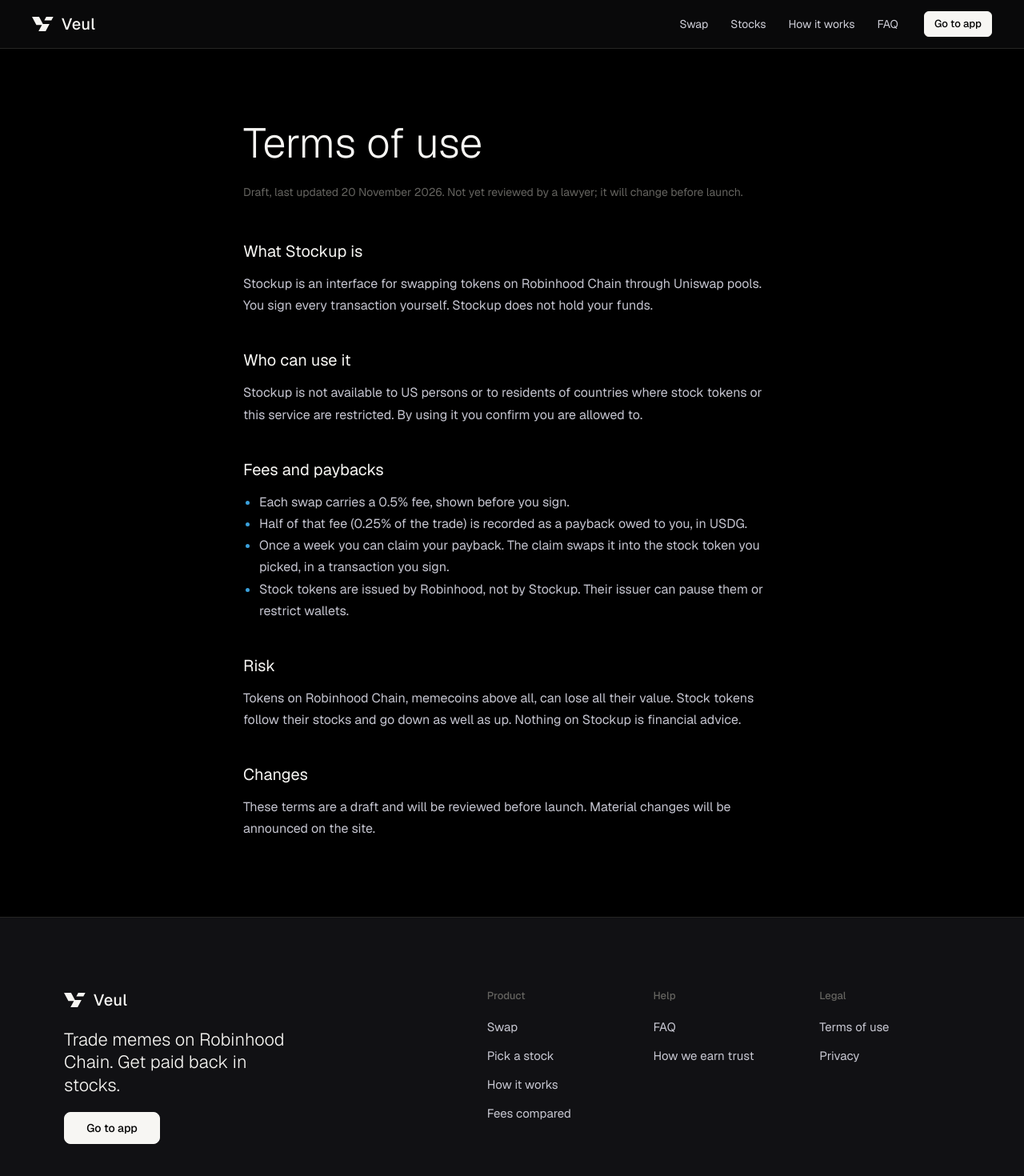
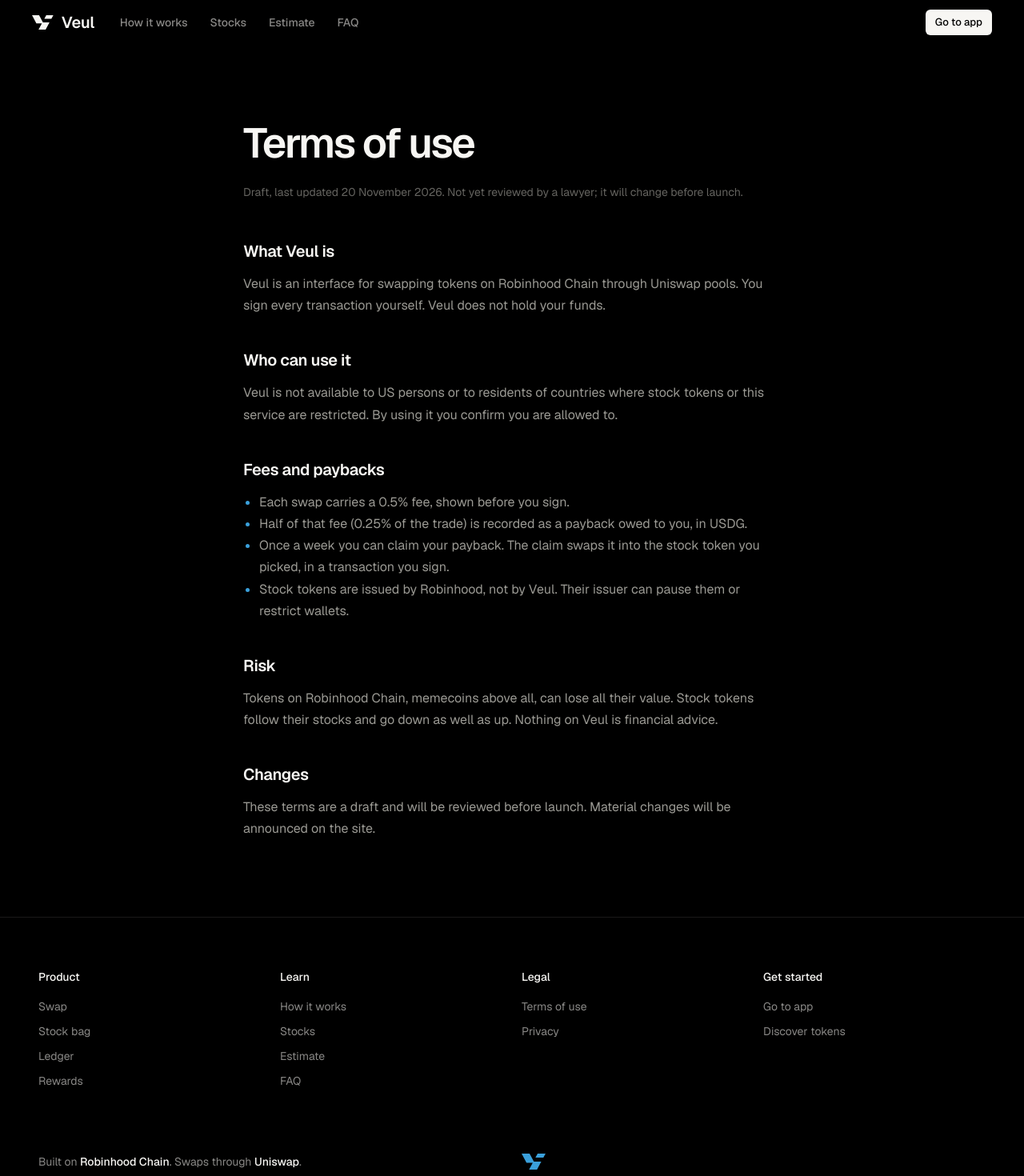
Before and after one commit to veultrade/veul, a Next.js app in the folder web/: page /terms in a window 1280 px wide. Shown: the top 1470 px of the page at 80% size. Built offline with nearby package versions, Linux system fonts and the light colour scheme.

Commit message:
Shared v3 frame for 404, terms and privacy; Privy logo
Header and footer move to components/v3/Chrome.tsx; legal pages and the 404 use it and say Veul. brand/privy-logo.png (360x180, transparent) for Privy's login window.

```diff
--- a/web/src/app/privacy/page.tsx
+++ b/web/src/app/privacy/page.tsx
@@ -1,7 +1,7 @@
 import type { Metadata } from "next";
 import { LegalPage } from "@/components/site/LegalPage";
 
-export const metadata: Metadata = { title: "Privacy · Stockup" };
+export const metadata: Metadata = { title: "Privacy · Veul" };
 
 export default function PrivacyPage() {
   return (
@@ -9,13 +9,13 @@ export default function PrivacyPage() {
       <h2>What we store</h2>
       <ul>
         <li>Your wallet address, and your login email if you sign in with email or Google (handled by our login provider, Privy).</li>
-        <li>The swaps you make through Stockup and the paybacks they earn, so we can pay you. These are public on Robinhood Chain anyway.</li>
+        <li>The swaps you make through Veul and the paybacks they earn, so we can pay you. These are public on Robinhood Chain anyway.</li>
         <li>Your country, read from your connection, only to block regions where the service is not allowed.</li>
       </ul>
       <h2>What we do not do</h2>
       <p>We do not sell your data, we do not use ad trackers, and we never ask for your private keys or seed phrase.</p>
       <h2>Contact</h2>
-      <p>Questions about your data go to the contact listed on the site once Stockup launches.</p>
+      <p>Questions about your data go to the contact listed on the site once Veul launches.</p>
     </LegalPage>
   );
 }
--- a/web/src/app/terms/page.tsx
+++ b/web/src/app/terms/page.tsx
@@ -1,24 +1,24 @@
 import type { Metadata } from "next";
 import { LegalPage } from "@/components/site/LegalPage";
 
-export const metadata: Metadata = { title: "Terms · Stockup" };
+export const metadata: Metadata = { title: "Terms · Veul" };
 
 export default function TermsPage() {
   return (
     <LegalPage title="Terms of use" updated="20 November 2026">
-      <h2>What Stockup is</h2>
-      <p>Stockup is an interface for swapping tokens on Robinhood Chain through Uniswap pools. You sign every transaction yourself. Stockup does not hold your funds.</p>
+      <h2>What Veul is</h2>
+      <p>Veul is an interface for swapping tokens on Robinhood Chain through Uniswap pools. You sign every transaction yourself. Veul does not hold your funds.</p>
       <h2>Who can use it</h2>
-      <p>Stockup is not available to US persons or to residents of countries where stock tokens or this service are restricted. By using it you confirm you are allowed to.</p>
+      <p>Veul is not available to US persons or to residents of countries where stock tokens or this service are restricted. By using it you confirm you are allowed to.</p>
       <h2>Fees and paybacks</h2>
       <ul>
         <li>Each swap carries a 0.5% fee, shown before you sign.</li>
         <li>Half of that fee (0.25% of the trade) is recorded as a payback owed to you, in USDG.</li>
         <li>Once a week you can claim your payback. The claim swaps it into the stock token you picked, in a transaction you sign.</li>
-        <li>Stock tokens are issued by Robinhood, not by Stockup. Their issuer can pause them or restrict wallets.</li>
+        <li>Stock tokens are issued by Robinhood, not by Veul. Their issuer can pause them or restrict wallets.</li>
       </ul>
       <h2>Risk</h2>
-      <p>Tokens on Robinhood Chain, memecoins above all, can lose all their value. Stock tokens follow their stocks and go down as well as up. Nothing on Stockup is financial advice.</p>
+      <p>Tokens on Robinhood Chain, memecoins above all, can lose all their value. Stock tokens follow their stocks and go down as well as up. Nothing on Veul is financial advice.</p>
       <h2>Changes</h2>
       <p>These terms are a draft and will be reviewed before launch. Material changes will be announced on the site.</p>
     </LegalPage>
--- a/web/src/components/site/LegalPage.module.css
+++ b/web/src/components/site/LegalPage.module.css
@@ -6,7 +6,8 @@
 
 .page h1 {
   font-family: var(--font-display);
-  font-weight: 300;
+  font-weight: 600;
+  letter-spacing: -0.045em;
   font-size: clamp(36px, 5vw, 52px);
   margin: 0 0 12px;
 }
@@ -19,14 +20,15 @@
 
 .body h2 {
   font-family: var(--font-display);
-  font-weight: 400;
+  font-weight: 600;
+  letter-spacing: -0.02em;
   font-size: 20px;
   margin: 40px 0 12px;
 }
 
 .body p,
 .body li {
-  color: #c4c4cf;
+  color: var(--muted);
   font-size: 16px;
   line-height: 1.7;
   text-wrap: pretty;
--- a/web/src/components/site/LegalPage.tsx
+++ b/web/src/components/site/LegalPage.tsx
@@ -1,19 +1,16 @@
 import type { ReactNode } from "react";
-import { SiteHeader } from "./SiteHeader";
-import { SiteFooter } from "./SiteFooter";
+import { V3Shell } from "@/components/v3/Chrome";
 import styles from "./LegalPage.module.css";
 
-/** Reading layout for terms and privacy: one narrow column, quiet type. */
+/** Reading layout for terms and privacy: one narrow column, quiet type, in the site's shared frame. */
 export function LegalPage({ title, updated, children }: { title: string; updated: string; children: ReactNode }) {
   return (
-    <>
-      <SiteHeader />
+    <V3Shell>
       <main className={styles.page}>
         <h1>{title}</h1>
         <p className={styles.meta}>Draft, last updated {updated}. Not yet reviewed by a lawyer; it will change before launch.</p>
         <div className={styles.body}>{children}</div>
       </main>
-      <SiteFooter />
-    </>
+    </V3Shell>
   );
 }
--- /dev/null
+++ b/web/src/components/v3/Chrome.tsx
@@ -0,0 +1,106 @@
+import type { ReactNode } from "react";
+import Link from "next/link";
+import { Wordmark } from "@/components/site/Wordmark";
+import { Halftone } from "./Halftone";
+import { MEDIA } from "./media";
+import styles from "./V3Landing.module.css";
+
+/**
+ * The site's shared frame in the v3 look: tokens, the fixed header and the footer with the halftone dunes.
+ * Used by the landing, the legal pages and the 404, so every public page looks the same.
+ * Links point at "/#…" so they work from any page, not only the landing.
+ */
+
+// Footer link columns, laid out like datavendor's (four even columns, title then links).
+const FOOTER_COLUMNS = [
+  { title: "Product", links: [{ href: "/app", label: "Swap" }, { href: "/app/bag", label: "Stock bag" }, { href: "/app/ledger", label: "Ledger" }, { href: "/app/rewards", label: "Rewards" }] },
+  { title: "Learn", links: [{ href: "/#how", label: "How it works" }, { href: "/#stocks", label: "Stocks" }, { href: "/#estimate", label: "Estimate" }, { href: "/#faq", label: "FAQ" }] },
+  { title: "Legal", links: [{ href: "/terms", label: "Terms of use" }, { href: "/privacy", label: "Privacy" }] },
+  { title: "Get started", links: [{ href: "/app", label: "Go to app" }, { href: "/app/discover", label: "Discover tokens" }] },
+];
+
+function Arrow() {
+  return (
+    <svg className={styles.arrow} viewBox="0 0 16 16" aria-hidden="true">
+      <path d="M3 8h9M8.5 4.5 12 8l-3.5 3.5" fill="none" stroke="currentColor" strokeWidth="1.5" strokeLinecap="round" strokeLinejoin="round" />
+    </svg>
+  );
+}
+
+/** Small flat button with an arrow: light for the one action, dark for the rest. */
+export function Button({ href, children, tone = "light" }: { href: string; children: ReactNode; tone?: "light" | "dark" }) {
+  return (
+    <Link href={href} className={`${styles.button} ${tone === "light" ? styles.buttonLight : styles.buttonDark}`}>
+      {children}
+      <Arrow />
+    </Link>
+  );
+}
+
+function Header() {
+  return (
+    <header className={styles.header}>
+      <div className={styles.headerInner}>
+        <Wordmark name="Veul" href="/" />
+        <nav className={styles.nav} aria-label="Main">
+          <Link href="/#how">How it works</Link>
+          <Link href="/#stocks">Stocks</Link>
+          <Link href="/#estimate">Estimate</Link>
+          <Link href="/#faq">FAQ</Link>
+        </nav>
+        <Link href="/app" className={`${styles.button} ${styles.buttonLight} ${styles.headerButton}`}>
+          Go to app
+        </Link>
+      </div>
+    </header>
+  );
+}
+
+function Footer() {
+  return (
+    <footer className={styles.footer}>
+      <div className={styles.container}>
+        <nav className={styles.footerColumns} aria-label="Footer">
+          {FOOTER_COLUMNS.map((column) => (
+            <div key={column.title}>
+              <h3>{column.title}</h3>
+              <ul>
+                {column.links.map((link) => (
+                  <li key={link.label}>
+                    <Link href={link.href}>{link.label}</Link>
+                  </li>
+                ))}
+              </ul>
+            </div>
+          ))}
+        </nav>
+        <div className={styles.footerBottom}>
+          <p className={styles.footerBy}>
+            Built on <strong>Robinhood Chain</strong>. Swaps through <strong>Uniswap</strong>.
+          </p>
+          <svg className={styles.footerMark} viewBox="130 264 741 500" role="img" aria-label="Veul">
+            <path d="M376.5 264L510 514H737L603 764H357L473.5 546.5H281.5L130.5 264H376.5ZM870.5 264L803.5 389H557.5L624.5 264H870.5Z" />
+          </svg>
+        </div>
+        <p className={styles.footerNote}>
+          Memecoins can lose all of their value. Stock tokens are issued by Robinhood, not by Veul, and follow their stocks up and down. Veul is not available to US
+          persons. Paybacks shown on this site are samples until launch. Nothing here is financial advice.
+        </p>
+      </div>
+      <div className={styles.footerMedia}>
+        <Halftone src={MEDIA.dunes} cell={10} maxDot={1} floor={0.03} gamma={0.6} interactive className={styles.footerDots} />
+      </div>
+    </footer>
+  );
+}
+
+/** Wraps a public page in the v3 tokens, header and footer. */
+export function V3Shell({ children }: { children: ReactNode }) {
+  return (
+    <div className={styles.root}>
+      <Header />
+      {children}
+      <Footer />
+    </div>
+  );
+}
--- a/web/src/components/v3/V3Landing.tsx
+++ b/web/src/components/v3/V3Landing.tsx
@@ -1,5 +1,4 @@
-import Link from "next/link";
-import { Wordmark } from "@/components/site/Wordmark";
+import { Button, V3Shell } from "./Chrome";
 import { DotField } from "./DotField";
 import { EarnTabs } from "./EarnTabs";
 import { Estimate } from "./Estimate";
@@ -9,8 +8,8 @@ import { Steps } from "./Steps";
 import styles from "./V3Landing.module.css";
 
 /**
- * Landing v3, after datavendor.ai (approved 2026-11-25): black ground, Geist, amber accent,
- * every visual a halftone of a grayscale render. Lives at /v3; the main landing at / is untouched.
+ * The landing (v3, after datavendor.ai, 2026-11-25): black ground, Geist, blue accent from the logo,
+ * every visual a halftone of a grayscale render. Header and footer come from Chrome.tsx.
  */
 
 const TICKERS = ["NVDA", "TSLA", "SPY", "GOOGL", "AAPL", "MSFT", "AMZN", "META"];
@@ -25,49 +24,9 @@ const FAQS = [
   { q: "Is there a Veul token?", a: "No. The product comes first. If a token ever comes, it will be announced here and on our X account, never in a DM." },
 ];
 
-// Footer link columns, laid out like the reference's (four even columns, title then links).
-const FOOTER_COLUMNS = [
-  { title: "Product", links: [{ href: "/app", label: "Swap" }, { href: "/app/bag", label: "Stock bag" }, { href: "/app/ledger", label: "Ledger" }, { href: "/app/rewards", label: "Rewards" }] },
-  { title: "Learn", links: [{ href: "#how", label: "How it works" }, { href: "#stocks", label: "Stocks" }, { href: "#estimate", label: "Estimate" }, { href: "#faq", label: "FAQ" }] },
-  { title: "Legal", links: [{ href: "/terms", label: "Terms of use" }, { href: "/privacy", label: "Privacy" }] },
-  { title: "Get started", links: [{ href: "/app", label: "Go to app" }, { href: "/app/discover", label: "Discover tokens" }] },
-];
-
-function Arrow() {
-  return (
-    <svg className={styles.arrow} viewBox="0 0 16 16" aria-hidden="true">
-      <path d="M3 8h9M8.5 4.5 12 8l-3.5 3.5" fill="none" stroke="currentColor" strokeWidth="1.5" strokeLinecap="round" strokeLinejoin="round" />
-    </svg>
-  );
-}
-
-function Button({ href, children, tone = "light" }: { href: string; children: React.ReactNode; tone?: "light" | "dark" }) {
-  return (
-    <Link href={href} className={`${styles.button} ${tone === "light" ? styles.buttonLight : styles.buttonDark}`}>
-      {children}
-      <Arrow />
-    </Link>
-  );
-}
-
 export function V3Landing() {
   return (
-    <div className={styles.root}>
-      <header className={styles.header}>
-        <div className={styles.headerInner}>
-          <Wordmark name="Veul" href="/" />
-          <nav className={styles.nav} aria-label="Main">
-            <a href="#how">How it works</a>
-            <a href="#stocks">Stocks</a>
-            <a href="#estimate">Estimate</a>
-            <a href="#faq">FAQ</a>
-          </nav>
-          <Link href="/app" className={`${styles.button} ${styles.buttonLight} ${styles.headerButton}`}>
-            Go to app
-          </Link>
-        </div>
-      </header>
-
+    <V3Shell>
       <main>
         {/* Hero: the halftone fills the screen; type sits on a soft dark wash so it stays readable. */}
         <section className={styles.hero}>
@@ -181,40 +140,6 @@ export function V3Landing() {
           </section>
         </div>
       </main>
-
-      <footer className={styles.footer}>
-        <div className={styles.container}>
-          <nav className={styles.footerColumns} aria-label="Footer">
-            {FOOTER_COLUMNS.map((column) => (
-              <div key={column.title}>
-                <h3>{column.title}</h3>
-                <ul>
-                  {column.links.map((link) => (
-                    <li key={link.label}>
-                      <Link href={link.href}>{link.label}</Link>
-                    </li>
-                  ))}
-                </ul>
-              </div>
-            ))}
-          </nav>
-          <div className={styles.footerBottom}>
-            <p className={styles.footerBy}>
-              Built on <strong>Robinhood Chain</strong>. Swaps through <strong>Uniswap</strong>.
-            </p>
-            <svg className={styles.footerMark} viewBox="130 264 741 500" role="img" aria-label="Veul">
-              <path d="M376.5 264L510 514H737L603 764H357L473.5 546.5H281.5L130.5 264H376.5ZM870.5 264L803.5 389H557.5L624.5 264H870.5Z" />
-            </svg>
-          </div>
-          <p className={styles.footerNote}>
-            Memecoins can lose all of their value. Stock tokens are issued by Robinhood, not by Veul, and follow their stocks up and down. Veul is not available to
-            US persons. Paybacks shown on this page are samples until launch. Nothing here is financial advice.
-          </p>
-        </div>
-        <div className={styles.footerMedia}>
-          <Halftone src={MEDIA.dunes} cell={10} maxDot={1} floor={0.03} gamma={0.6} interactive className={styles.footerDots} />
-        </div>
-      </footer>
-    </div>
+    </V3Shell>
   );
 }
```
Also changed, not shown: web/src/app/not-found.tsx (+10 -16 lines), web/public/brand/privy-logo.png (added).
